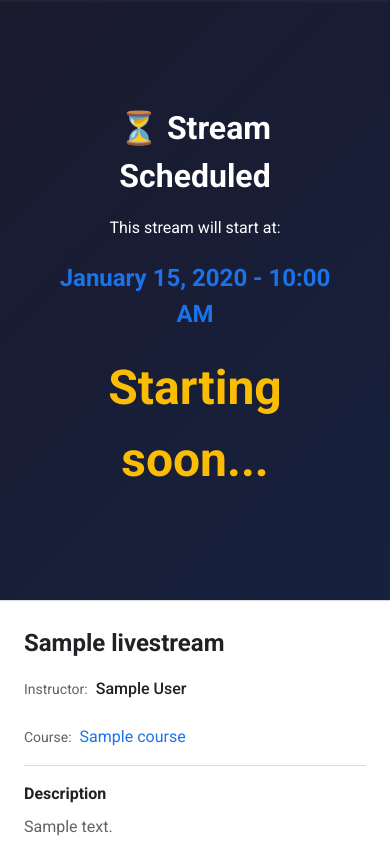
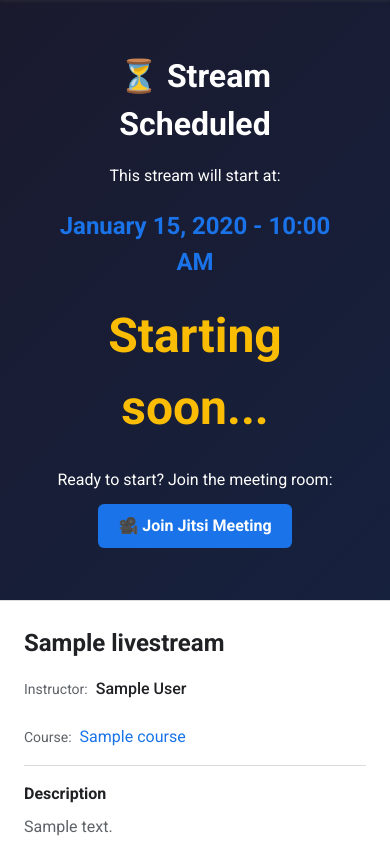
Before and after one commit to lizardcat/django-lms, a Django app: page /livestream/stream/1/ in a window 390 px wide. Shown: the part 64-928 px from the top of the page. Run offline with Django 5.2, Linux system fonts and the light colour scheme; a user stored in the database is signed in; tables that the repository leaves empty hold one stand-in row (values such as "Sample post"); data that the repository does not hold is empty; parts of the project's set-up code (start-up, migrations or seed data) failed here and were passed over; some libraries are stand-ins or nearby versions.

Commit message:
Integrate Jitsi Meet for actual video streaming in livestreams
FEATURES ADDED:
- Link LiveStream to VideoConference for real video functionality
- Auto-create Jitsi video conference when creating livestream
- Embed Jitsi Meet player in stream view when live
- Use unique Jitsi room names from VideoConference model

CHANGES:

1. LiveStream Model (models.py):
   - Add video_conference OneToOneField to link with VideoConference
   - Add jitsi_url property to get meeting URL
   - Add jitsi_room_name property to get room identifier

2. create_stream View (views.py):
   - Auto-create VideoConference when creating LiveStream
   - Link both objects together
   - Pass timezone-aware datetimes to both models
   - Update success message to mention Jitsi

3. stream_view Template:
   - Use jitsi_room_name from video_conference
   - Show "Join Jitsi Meeting" button for instructors on scheduled streams
   - Keep existing Jitsi embedding code functional
   - Fallback to old room naming if no video_conference exists

4. Migration:
   - Add video_conference field to LiveStream model

HOW IT WORKS:
- When instructor creates a livestream, a Jitsi room is automatically created
- The Jitsi room uses a unique identifier (e.g., "usiu-lms-abc123def456")
- When stream goes LIVE, Jitsi Meet embeds directly in the page
- Instructors get full controls (recording, screen share, etc.)
- Students get limited controls (mic, camera, raise hand)
- All participants can see and hear each other in real-time
- Recordings can be enabled via Jitsi's recording feature

BENEFITS:
✅ Real video streaming with Jitsi Meet (free, open-source)
✅ No streaming server setup required
✅ Works out of the box with public Jitsi servers
✅ Can self-host Jitsi for more control
✅ Built-in recording capabilities
✅ Screen sharing and presentation mode
✅ Mobile-friendly
✅ No bandwidth costs (P2P when possible)

Users need to run: python manage.py migrate

```diff
--- a/djangolms/livestream/models.py
+++ b/djangolms/livestream/models.py
@@ -37,6 +37,16 @@ class LiveStream(models.Model):
     allow_qa = models.BooleanField(default=True)
     max_viewers = models.IntegerField(default=1000, help_text="Maximum concurrent viewers")
 
+    # Jitsi Video Conference Integration
+    video_conference = models.OneToOneField(
+        'VideoConference',
+        on_delete=models.SET_NULL,
+        null=True,
+        blank=True,
+        related_name='livestream',
+        help_text="Associated Jitsi video conference for actual streaming"
+    )
+
     # Stats
     current_viewers = models.IntegerField(default=0)
     peak_viewers = models.IntegerField(default=0)
@@ -72,6 +82,20 @@ class LiveStream(models.Model):
             delta = self.actual_end - self.actual_start
             return int(delta.total_seconds() / 60)
         return 0
+
+    @property
+    def jitsi_url(self):
+        """Get Jitsi Meet URL for this livestream"""
+        if self.video_conference:
+            return self.video_conference.jitsi_url
+        return None
+
+    @property
+    def jitsi_room_name(self):
+        """Get Jitsi room name for this livestream"""
+        if self.video_conference:
+            return self.video_conference.room_name
+        return None
 
 
 class StreamViewer(models.Model):
--- a/djangolms/livestream/views.py
+++ b/djangolms/livestream/views.py
@@ -7,7 +7,7 @@ from django.utils import timezone
 from django.db.models import Q
 
 from djangolms.courses.models import Course, Enrollment
-from .models import LiveStream, StreamViewer, StreamRecording, QAQuestion, StreamChat
+from .models import LiveStream, StreamViewer, StreamRecording, QAQuestion, StreamChat, VideoConference
 
 
 @login_required
@@ -158,19 +158,34 @@ def create_stream(request, course_id):
             messages.error(request, "Invalid date format. Please use the datetime picker.")
             return redirect('livestream:create_stream', course_id=course.id)
 
+        # Create Jitsi video conference for actual streaming
+        video_conference = VideoConference.objects.create(
+            course=course,
+            host=request.user,
+            title=title,
+            description=description,
+            scheduled_start=start_dt,
+            scheduled_end=end_dt,
+            enable_recording=enable_recording,
+            restrict_to_course=True,
+            max_participants=1000
+        )
+
+        # Create livestream linked to the video conference
         stream = LiveStream.objects.create(
             course=course,
             instructor=request.user,
             title=title,
             description=description,
-            scheduled_start=scheduled_start,
-            scheduled_end=scheduled_end,
+            scheduled_start=start_dt,
+            scheduled_end=end_dt,
             allow_chat=allow_chat,
             allow_qa=allow_qa,
-            enable_recording=enable_recording
+            enable_recording=enable_recording,
+            video_conference=video_conference
         )
 
-        messages.success(request, f"Livestream '{title}' created successfully!")
+        messages.success(request, f"Livestream '{title}' created successfully! Join via Jitsi Meet when it's time to start.")
         return redirect('livestream:stream_detail', stream_id=stream.id)
 
     context = {
--- a/templates/livestream/stream_view.html
+++ b/templates/livestream/stream_view.html
@@ -19,6 +19,14 @@
                             {{ stream.scheduled_start|date:"F d, Y - g:i A" }}
                         </div>
                         <div class="countdown" id="countdown"></div>
+                        {% if stream.jitsi_url and is_instructor %}
+                            <div style="margin-top: 24px;">
+                                <p style="margin-bottom: 12px;">Ready to start? Join the meeting room:</p>
+                                <a href="{{ stream.jitsi_url }}" target="_blank" class="btn-primary">
+                                    🎥 Join Jitsi Meeting
+                                </a>
+                            </div>
+                        {% endif %}
                     </div>
                 </div>
             {% else %}
@@ -573,6 +581,7 @@ const streamId = {{ stream.id }};
 const streamKey = '{{ stream.stream_key }}';
 const isLive = {{ stream.is_live|yesno:"true,false" }};
 const isInstructor = {{ is_instructor|yesno:"true,false" }};
+const jitsiRoomName = '{{ stream.jitsi_room_name|default:"" }}';
 const currentUser = {
     id: {{ request.user.id }},
     username: '{{ request.user.username }}',
@@ -583,14 +592,14 @@ let streamSocket = null;
 let jitsiApi = null;
 
 // Initialize Jitsi Meet for live streams
-if (isLive) {
+if (isLive && jitsiRoomName) {
     initializeJitsi();
 }
 
 function initializeJitsi() {
     const domain = 'meet.jit.si';
     const options = {
-        roomName: `USIULMSStream${streamId}${streamKey.slice(0, 8)}`,
+        roomName: jitsiRoomName || `USIULMSStream${streamId}${streamKey.slice(0, 8)}`,
         width: '100%',
         height: '600px',
         parentNode: document.getElementById('jitsiContainer'),
```
Also changed, not shown: djangolms/livestream/migrations/0002_livestream_video_conference.py (added).
